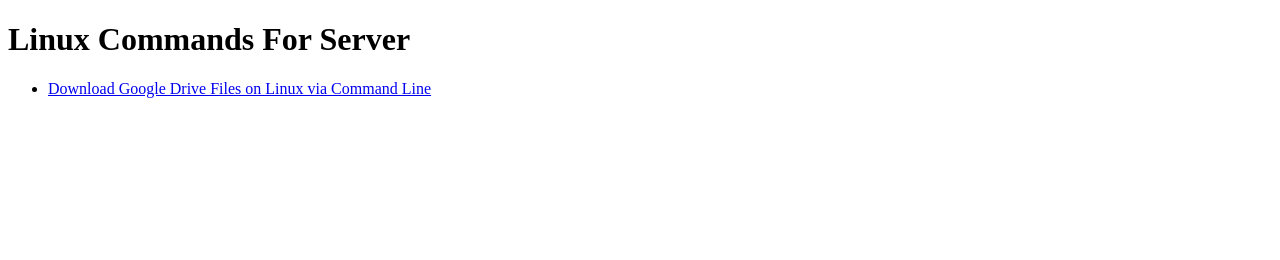
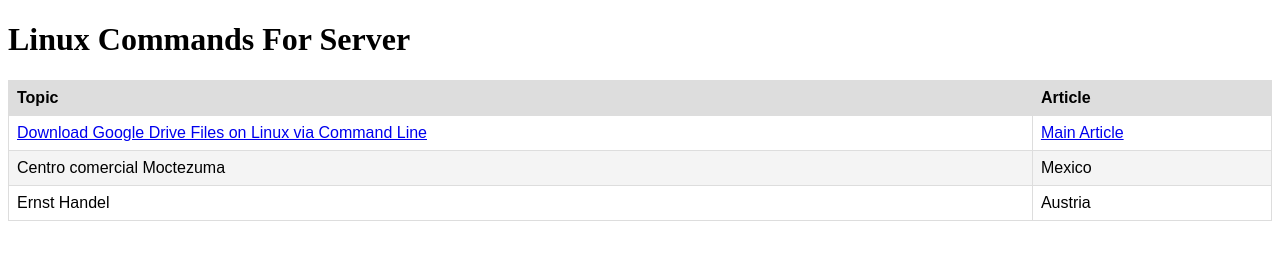
Before and after one commit to mehdiakram/Linux-Command-For-Server, a plain HTML site: page index.html in a window 1280 px wide. Drawn offline with Linux system fonts and the light colour scheme.

Commit message:
Update index.html

```diff
--- a/index.html
+++ b/index.html
@@ -4,11 +4,48 @@
     <meta charset="UTF-8">
     <meta name="viewport" content="width=device-width, initial-scale=1.0">
     <title>Linux Commands For Server</title>
+    <style>
+table {
+  font-family: arial, sans-serif;
+  border-collapse: collapse;
+  width: 100%;
+}
+th {
+  background-color: #dddddd;
+}
+
+td, th {
+  border: 1px solid #dddddd;
+  text-align: left;
+  padding: 8px;
+}
+
+tr:nth-child(odd) {
+  background-color: #dddddd50;
+}
+</style>
 </head>
 <body>
     <h1>Linux Commands For Server</h1>
- <ul>
-    <li><a href="download-google-drive-files-on-linux-via-command-line.html">Download Google Drive Files on Linux via Command Line</a></li>
-</ul>
+
+<table>
+  <tr>
+    <th>Topic</th>
+    <th>Article</th>
+  </tr>
+  <tr>
+    <td><a href="download-google-drive-files-on-linux-via-command-line.html">Download Google Drive Files on Linux via Command Line</a></td>
+    <td><a href="https://medium.com/@gauravkachariya/download-google-drive-files-on-linux-via-command-line-c0ce06b51dba" target="_blank">Main Article</a></td>
+  </tr>
+  <tr>
+    <td>Centro comercial Moctezuma</td>
+    <td>Mexico</td>
+  </tr>
+  <tr>
+    <td>Ernst Handel</td>
+    <td>Austria</td>
+  </tr>
+</table>
+
 </body>
 </html>
```
